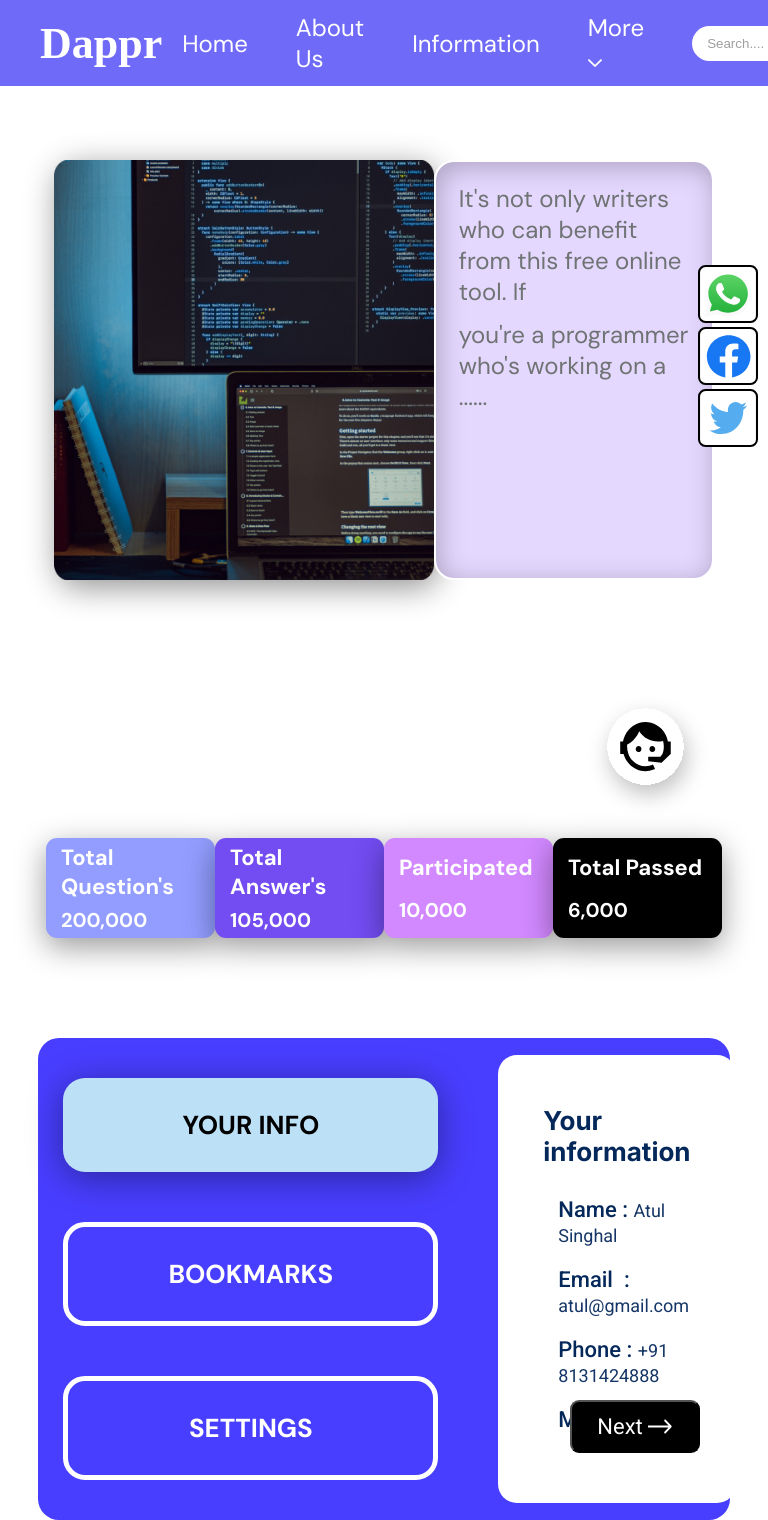
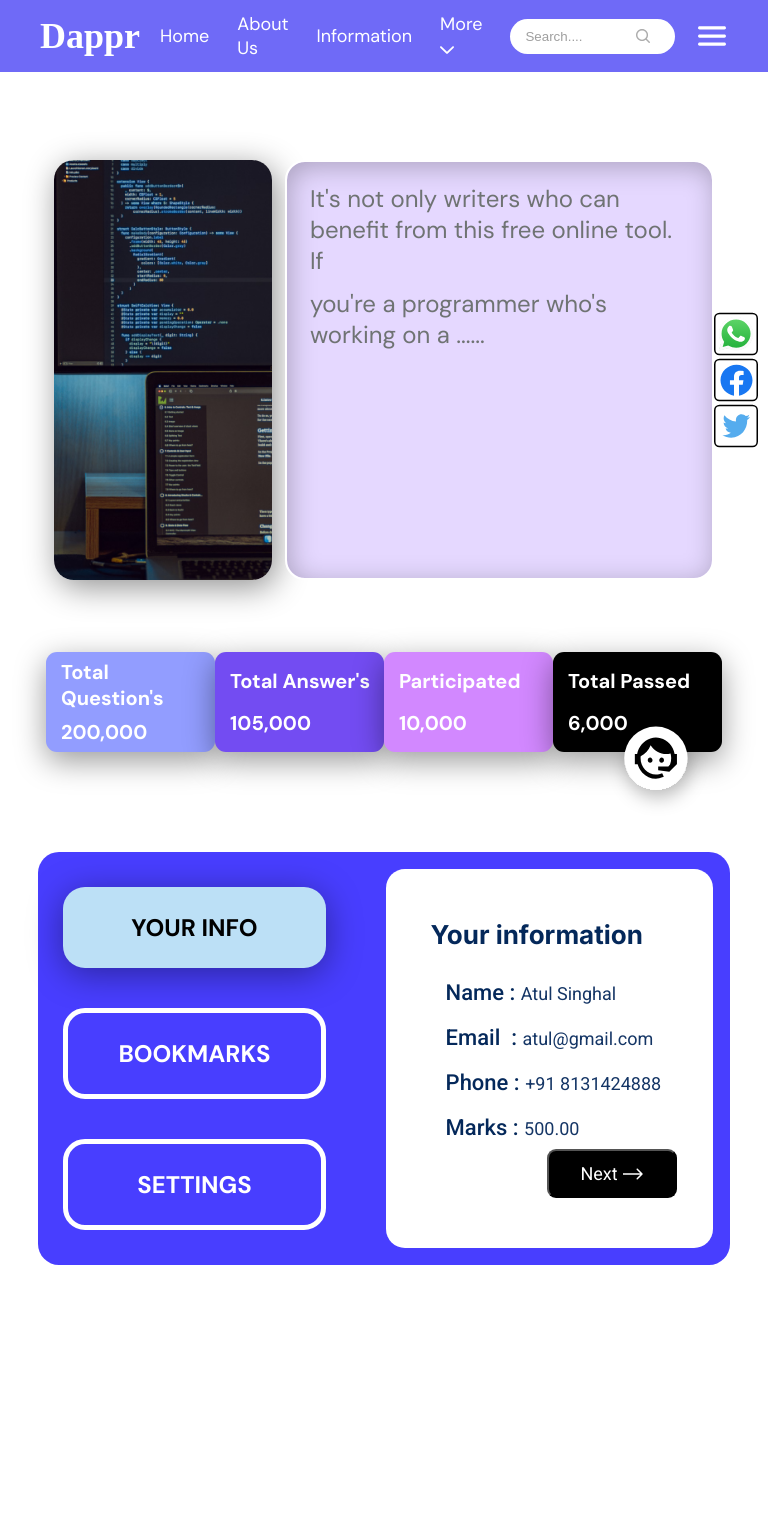
Before and after one commit to rajsingh-19/Micro-Project-2, a plain HTML site: page index.html in a window 768 px wide. After the commit the page ends 1325 px from the top, so only its background shows below. Drawn offline with Linux system fonts and the light colour scheme; a web font is replaced by a local one.

Commit message:
remaining styling completed with some responsiveness for laptop screen

```diff
--- a/index.html
+++ b/index.html
@@ -27,19 +27,19 @@
             Dappr
         </div>
         <ul class="nav-list-container flex flex-row">
-            <li>Home</li>
-            <li>About Us</li>
-            <li>Information</li>
-            <li>
+            <li class="cursor-pointer">Home</li>
+            <li class="cursor-pointer">About Us</li>
+            <li class="cursor-pointer">Information</li>
+            <li class="cursor-pointer">
                 <span>More</span>
                 <img src="./assets/dropdown.svg" alt="">
             </li>
-            <li class="input-container flex flex-row">
+            <li class="input-container flex flex-row cursor-pointer">
                 <input class="input-search" type="text" placeholder="Search....">
                 <img class="search-icon" src="./assets/search.svg" alt="">
             </li>
         </ul>
-        <div class="hamburger-container flex flex-row">
+        <div class="hamburger-container flex flex-row cursor-pointer">
             <img class="hamburger-icon" src="./assets/hamburger.svg" alt="">
         </div>
     </nav>
@@ -56,9 +56,9 @@
     <!--        Social media section        -->
     <div class="socialmedia-container">
         <div class="flex flex-col">
-            <img class="socialmedia-icons" src="./assets/whatsapp.svg" alt="whatsapp icon">
-            <img class="socialmedia-icons" src="./assets/fb.svg" alt="fb icon">
-            <img class="socialmedia-icons" src="./assets/twitter.svg" alt="twitter icon">
+            <img class="socialmedia-icons cursor-pointer" src="./assets/whatsapp.svg" alt="whatsapp icon">
+            <img class="socialmedia-icons cursor-pointer" src="./assets/fb.svg" alt="fb icon">
+            <img class="socialmedia-icons cursor-pointer" src="./assets/twitter.svg" alt="twitter icon">
         </div>
     </div>
     <!--        Cards section          -->
@@ -83,9 +83,9 @@
     <!--        Information section       -->
     <div class="information-container flex flex-row">
         <div class="btn-container flex flex-col">
-            <button class="btn-info outline-none border-none">YOUR INFO</button>
-            <button class="btn background-transparent">BOOKMARKS</button>
-            <button class="btn background-transparent">SETTINGS</button>
+            <button class="btn-info outline-none border-none cursor-pointer">YOUR INFO</button>
+            <button class="btn background-transparent cursor-pointer">BOOKMARKS</button>
+            <button class="btn background-transparent cursor-pointer">SETTINGS</button>
         </div>
         <div class="info-content-container flex flex-col">
             <p>Your information</p>
@@ -101,14 +101,14 @@
             <p>Marks&nbsp;:
                 <span>500.00</span>
             </p>
-            <button class="next-btn flex flex-row ">Next
+            <button class="next-btn flex flex-row cursor-pointer">Next
                 <img class="sidearrow" src="./assets/sidearrow.svg" alt="">
             </button>
         </div>
     </div>
     <!--        help button      -->
     <div class="help-container">
-        <img class="help-icon" src="./assets/help.svg" alt="help icon">
+        <img class="help-icon cursor-pointer" src="./assets/help.svg" alt="help icon">
     </div>
 </body>
 </html>
--- a/styles.css
+++ b/styles.css
@@ -1,4 +1,4 @@
-*{
+* {
   padding: 0;
   margin: 0;
   box-sizing: border-box;
@@ -28,19 +28,23 @@
 .border-none {
   border: none;
 }
+.cursor-pointer {
+    cursor: pointer;
+}
 /*      navbar section       */
 .nav-container {
-    background-color: #6F6AF7;
+  background-color: #6f6af7;
   justify-content: space-between;
   align-items: center;
   position: fixed;
   top: 0;
   width: 100%;
   padding: 12px 20px;
+  z-index: 100;
 }
 .brand-name {
   font-family: Delius Unicase;
-    color: #FFFFFF;
+  color: #ffffff;
   font-weight: 700;
   font-size: 44px;
   padding: 0px 20px;
@@ -48,7 +52,7 @@
 .nav-list-container {
   font-family: DM Sans;
   font-weight: 400;
-    color: #FFFFFF;
+  color: #ffffff;
   justify-content: space-between;
   align-items: center;
   list-style: none;
@@ -75,8 +79,8 @@
   padding: 10px 15px;
   width: 225px;
 }
-.input-search::placeholder{
-    color: #9F9F9F;
+.input-search::placeholder {
+  color: #9f9f9f;
   font-weight: 400;
 }
 .hamburger-container {
@@ -92,7 +96,7 @@
   justify-content: space-between;
   font-weight: 400;
   font-family: DM Sans;
-    color: #6F7373;
+  color: #6f7373;
   width: 86vw;
   margin: 20vh 7vw 9vh 7vw;
 }
@@ -101,14 +105,15 @@
   box-shadow: 4px 7px 32px 0px rgba(0, 0, 0, 0.44);
 }
 .banner-img {
+  border-radius: 20px;
   object-fit: cover;
   display: block;
   height: 420px;
   width: 380px;
 }
 .banner-right-container {
-    background-color: #E5D8FF;
-    border: 2px #FFFFFF solid;
+  background-color: #e5d8ff;
+  border: 2px #ffffff solid;
   box-shadow: inset 3px 5px 27px 0px rgba(0, 0, 0, 0.25);
   border-radius: 20px;
   height: 420px;
@@ -126,6 +131,7 @@
   right: 10px;
   float: right;
   bottom: 350px;
+  z-index: 10;
 }
 .socialmedia-icons {
   height: 60px;
@@ -135,7 +141,7 @@
 /*          cards section    */
 .cards-container {
   justify-content: space-between;
-    color: #FFFFFF;
+  color: #ffffff;
   font-family: DM Sans;
   font-weight: 700;
   width: 88vw;
@@ -154,13 +160,13 @@
   box-shadow: 0px 9px 31px 0px rgba(0, 0, 0, 0.4);
 }
 .card-1 {
-    background-color: #929DFF;
+  background-color: #929dff;
 }
 .card-2 {
-    background-color: #734CF2;
+  background-color: #734cf2;
 }
 .card-3 {
-    background-color: #D288FF;
+  background-color: #d288ff;
 }
 .card-4 {
   background-color: #000000;
@@ -170,7 +176,7 @@
   width: 90vw;
   margin: 0vw 5vw;
   margin-bottom: 60px;
-    background-color: #483EFF;
+  background-color: #483eff;
   border-radius: 21px;
   padding: 15px;
 }
@@ -187,24 +193,25 @@
   margin: 25px 10px;
 }
 .btn-info {
-    background-color: #BCE0F6;
+  background-color: #bce0f6;
   box-shadow: 0px 6px 35px 0px rgba(0, 0, 0, 0.39);
   color: #000000;
 }
 .btn {
-    color: #FFFFFF;
-    border: 5px #FFFFFF solid;
+  color: #ffffff;
+  border: 5px #ffffff solid;
 }
 .info-content-container {
-    background-color: #FFFFFF;
+  background-color: #ffffff;
   border-radius: 19px;
   margin: 2px 2px 2px 50px;
   flex: 1;
   padding: 30px;
   position: relative;
+  z-index: 1;
 }
 .info-content-container p:first-child {
-    color: #04285A;
+  color: #04285a;
   font-family: Inter;
   font-weight: 700;
   font-size: 26px;
@@ -213,7 +220,7 @@
 .info-content-container p {
   font-family: Roboto;
   font-weight: 500;
-    color: #04285A;
+  color: #04285a;
   font-size: 22px;
   margin-left: 25px;
   padding: 10px 5px;
@@ -221,7 +228,7 @@
 .colon-span {
   font-family: Roboto;
   font-weight: 500;
-    color: #04285A;
+  color: #04285a;
   margin: 0px 5px;
 }
 .info-content-container span {
@@ -232,7 +239,7 @@
 }
 .next-btn {
   background-color: #000000;
-    color: #FFFFFF;
+  color: #ffffff;
   font-family: Roboto;
   font-weight: 400;
   font-size: 22px;
@@ -254,12 +261,65 @@
   position: fixed;
   right: 60px;
   bottom: -20px;
+  z-index: 10;
 }
 .help-icon {
   width: 120px;
   height: 120px;
 }
 /*              responsiveness       */
-@media screen {
-
+@media (min-width: 768px) and (max-width: 1024px) {
+  .brand-name {
+    font-size: 36px;
   }
+  .nav-list-container {
+    font-size: 18px;
+    gap: 1.75rem;
+  }
+  .search-icon {
+    height: 14px;
+    width: 14px;
+  }
+  .input-search {
+    width: 165px;
+  }
+  .hamburger-icon {
+    height: 20px;
+    width: 34px;
+  }
+  .banner-container {
+    width: 33%;
+  }
+  .banner-img {
+    width: 100%;
+    border-radius: 20px;
+  }
+  .banner-right-container {
+    width: 65%;
+  }
+  .socialmedia-icons {
+    height: 44px;
+    width: 44px;
+  }
+  .cards-container {
+    font-size: 20px;
+  }
+  .cards-container div {
+    width: 185px;
+  }
+  .btn-container button {
+    font-size: 24px;
+    padding: 25px 50px;
+    margin: 20px 10px;
+  }
+  .next-btn {
+    font-size: 18px;
+  }
+  .sidearrow {
+    width: 20px;
+  }
+  .help-icon {
+    width: 100px;
+    height: 100px;
+  }
+}
```
Lines whose indentation alone changed are shown as unchanged.
